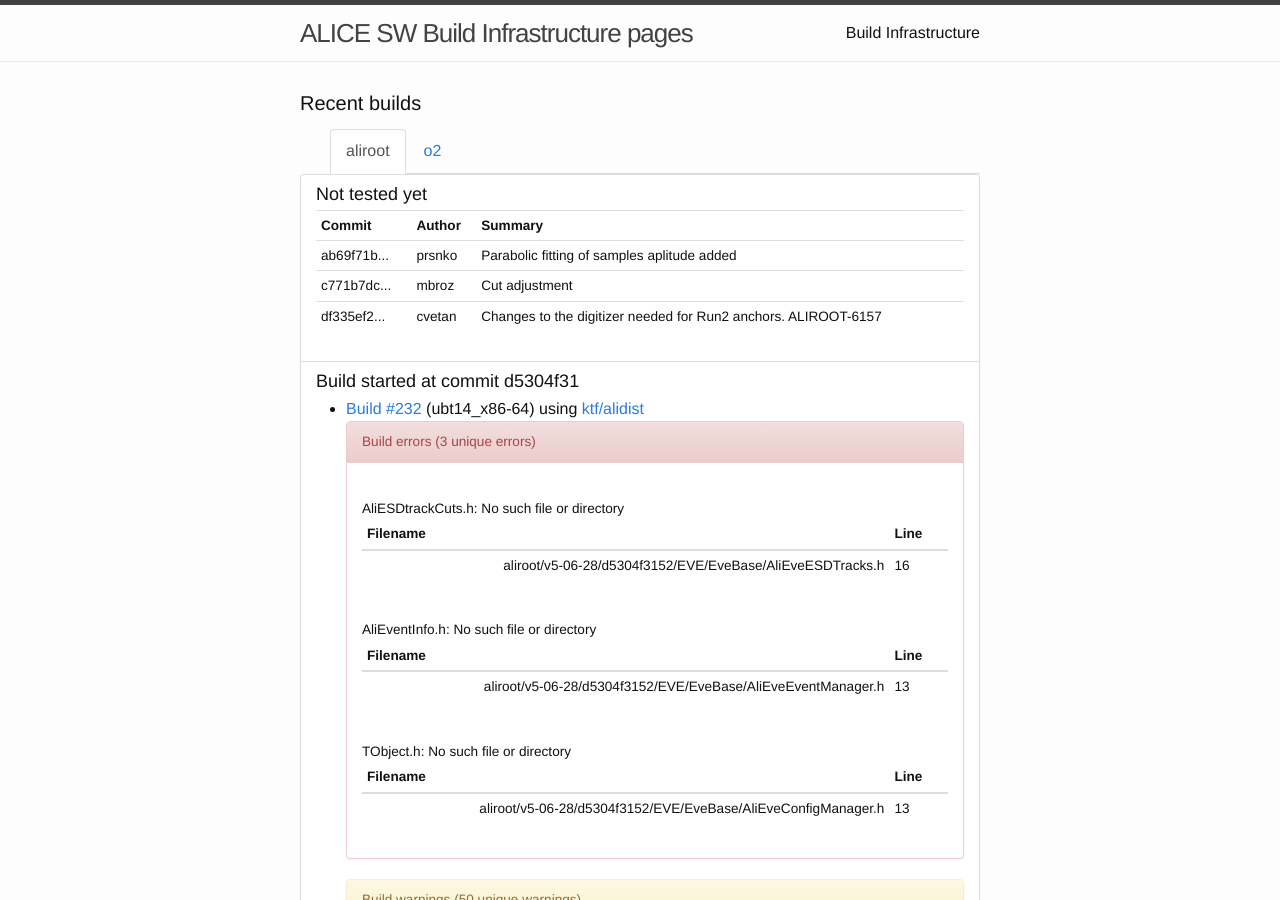
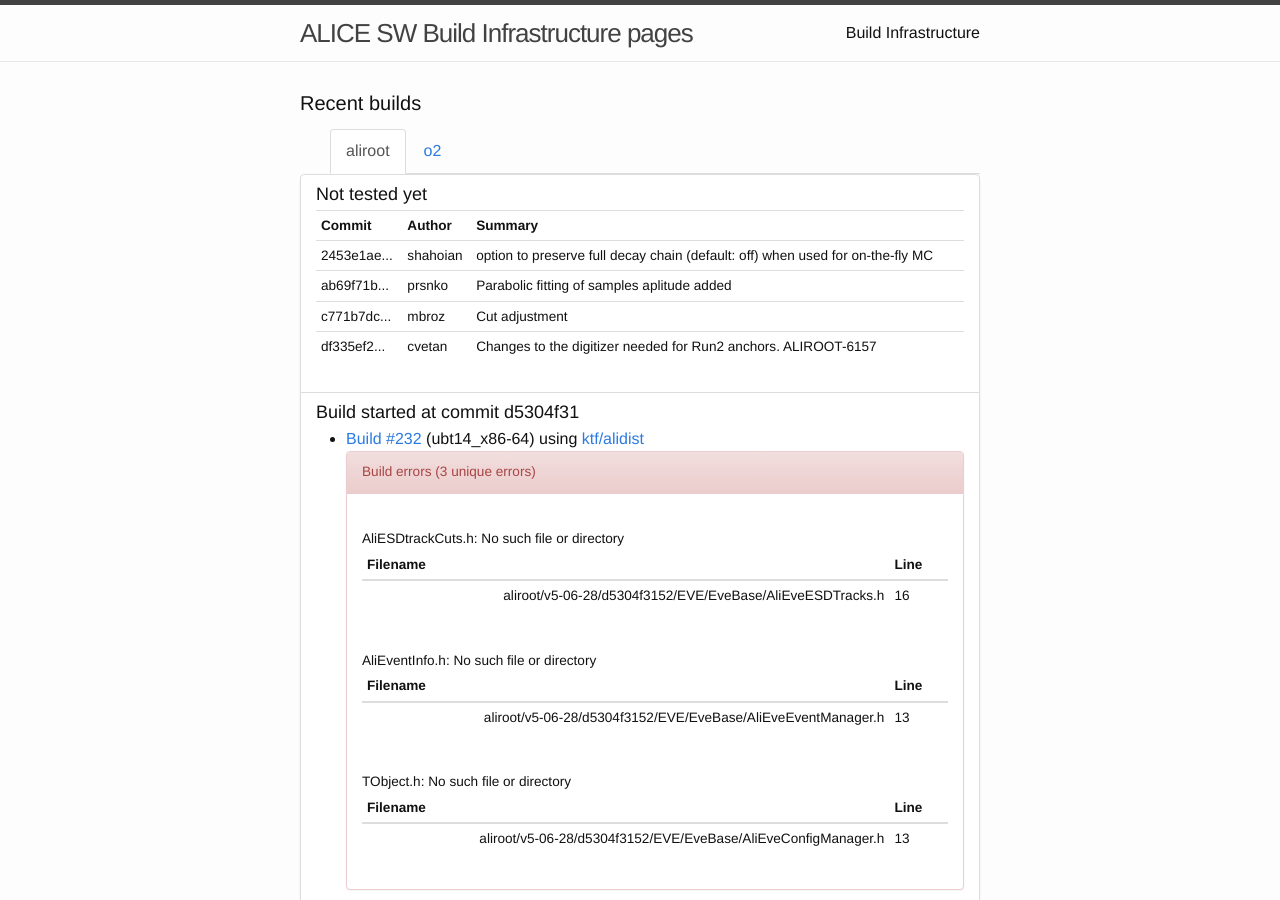
Before and after one commit to alisw/alisw.github.io, a Jekyll site: the page built from index.html, in a window 1280 px wide and 900 px high. Built offline with Jekyll 4.4.1, drawn with Linux system fonts in a browser that asks for light colours; nearby versions of some CDN libraries.

Commit message:
Updated results.

```diff
--- a/_data/commits-aliroot-master.yaml
+++ b/_data/commits-aliroot-master.yaml
@@ -1,3 +1,8 @@
+-
+ commit: "2453e1ae1f370727deca2975a85b72109705e50b"
+ message: >-
+    option to preserve full decay chain (default: off) when used for on-the-fly MC
+ author: !!str shahoian
 -
  commit: "ab69f71b290222b53055e3b3ddfe78583ec57a22"
  message: >-
```
